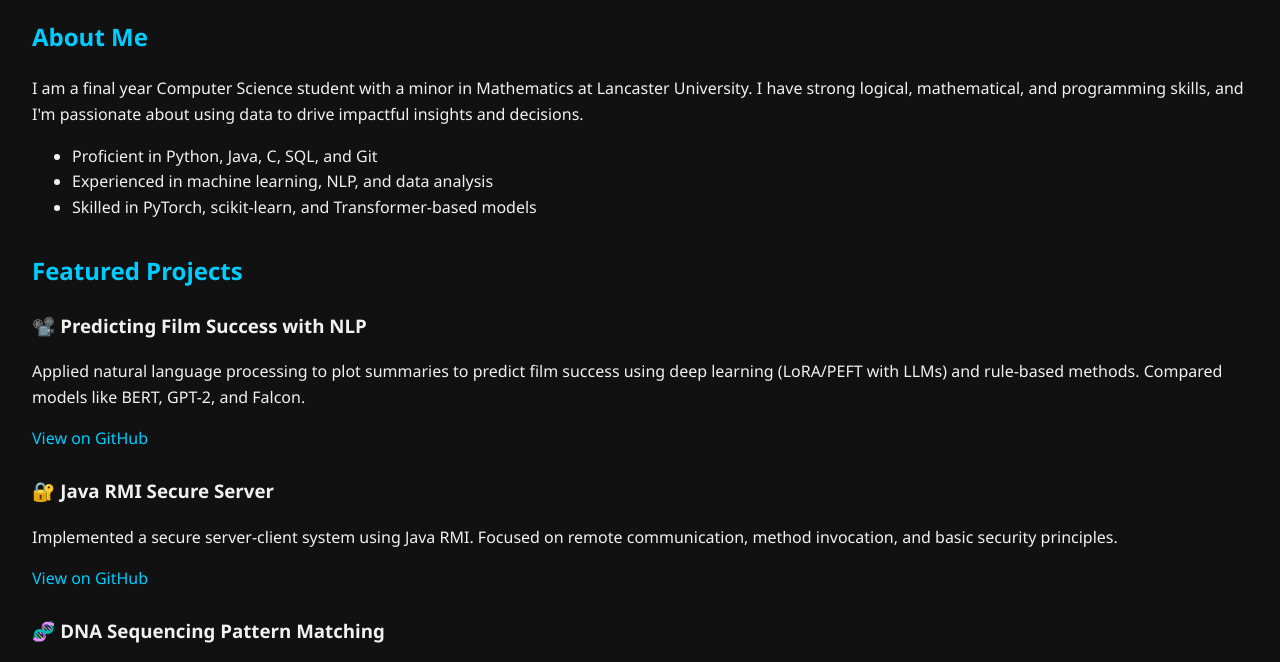
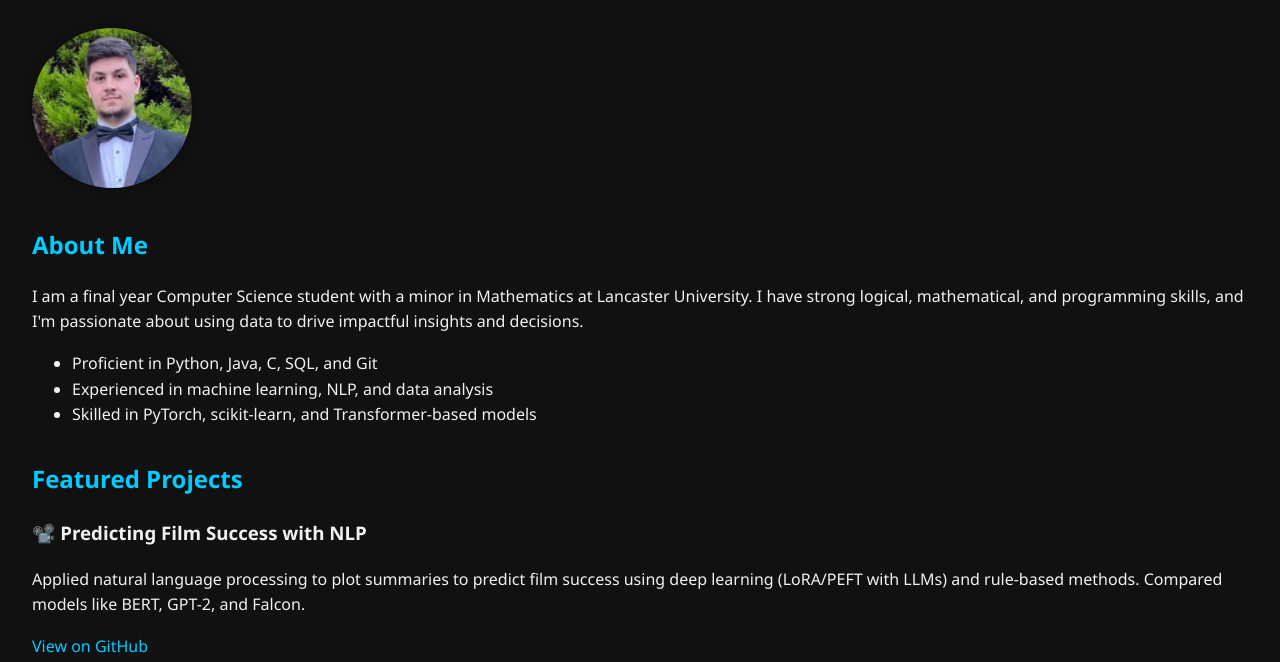
Before and after one commit to MylesKyne/myleskyne.github.io, a plain HTML site: page index.html in a window 1280 px wide. Shown: the part 108-770 px from the top of the page. Drawn offline with Linux system fonts and the light colour scheme.

Commit message:
Added pfp

```diff
--- a/index.html
+++ b/index.html
@@ -30,6 +30,7 @@
 </head>
 <body>
   <h1>Myles Kyne</h1>
+<img src="Myles.jpg" alt="Myles Kyne" style="width:160px; border-radius:50%; margin:10px 0; box-shadow: 0 0 10px rgba(0,0,0,0.4);" />
 
   <div class="section" id="about">
     <h2>About Me</h2>
```
Also changed, not shown: Myles.jpg (added).
